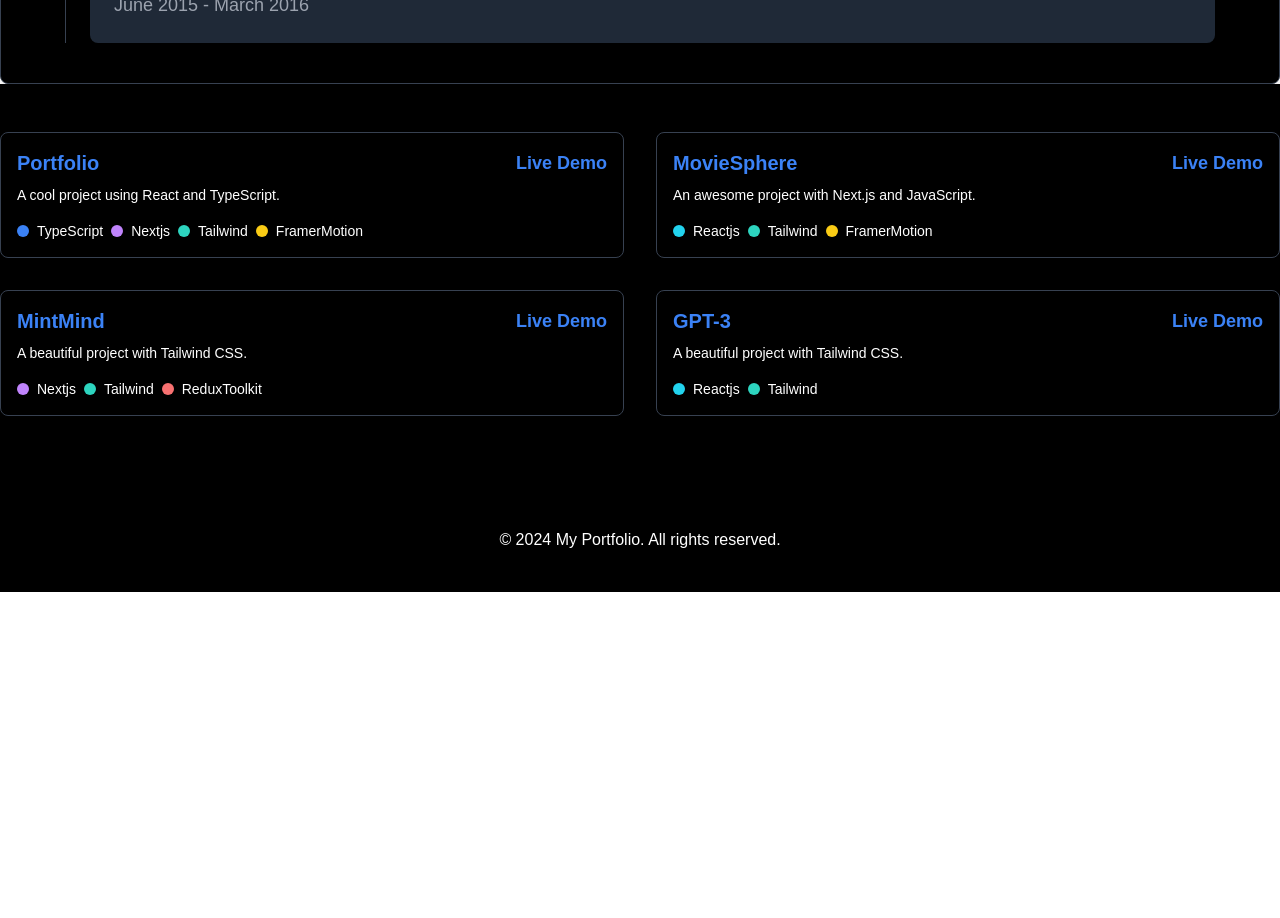
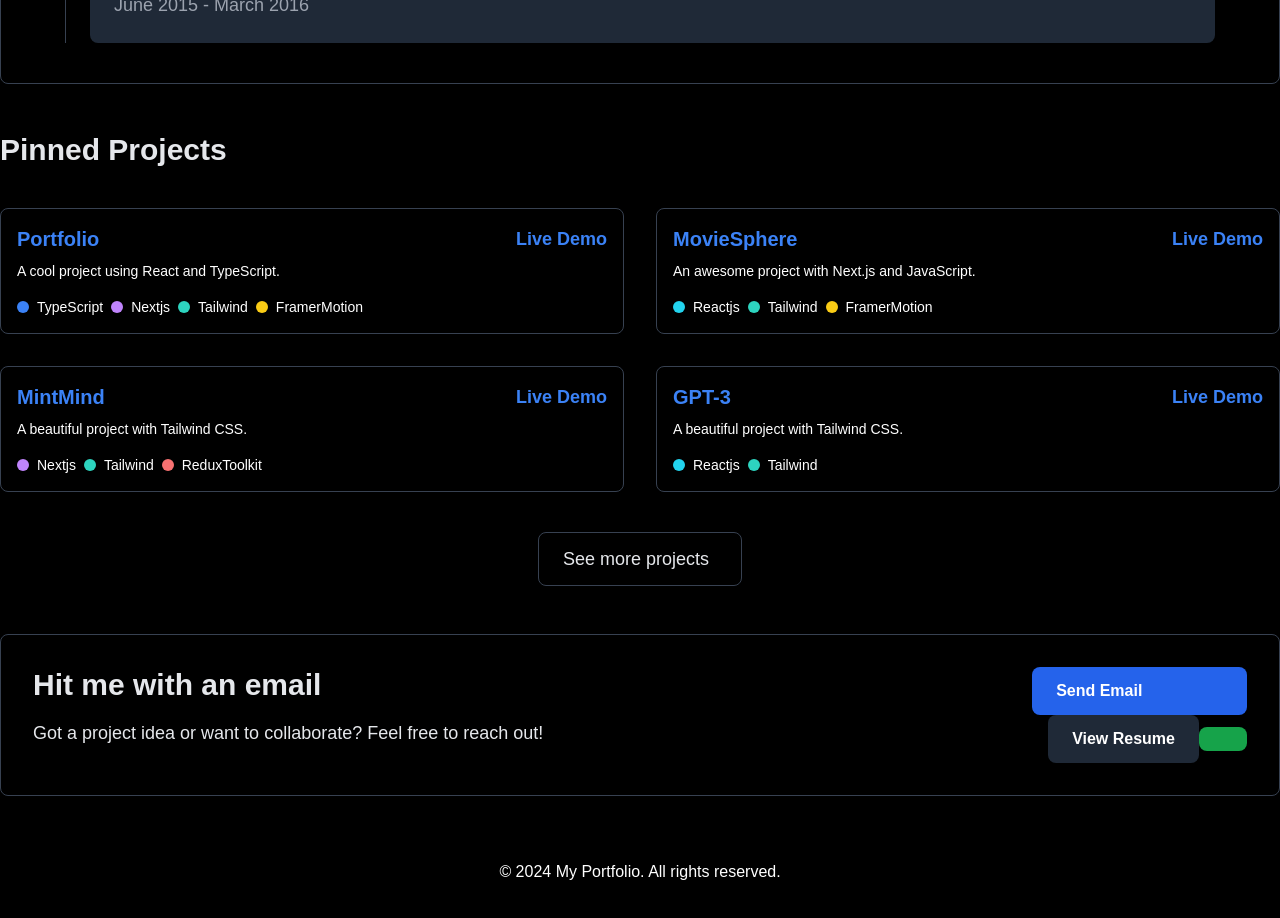
Before and after one commit to Chinmay2660/Portfolio, a Next.js app: page / in a window 1280 px wide. Shown: the part 1580-2498 px from the top of the page. Before the commit the page ends 2172 px from the top, so only its background shows below. Built offline with nearby package versions, Linux system fonts and the light colour scheme.

Commit message:
Feat: Add contact component

```diff
--- a/app/layout.tsx
+++ b/app/layout.tsx
@@ -28,7 +28,7 @@ export default function RootLayout({
   return (
     <html lang="en">
       <body
-        className={`${geistSans.variable} ${geistMono.variable} antialiased`}
+        className={`${geistSans.variable} ${geistMono.variable} antialiased bg-primary`}
       >
         <Navbar />
         {children}
--- a/app/page.tsx
+++ b/app/page.tsx
@@ -1,11 +1,13 @@
 import ProjectSection from '@/components/ProjectSection';
 import Hero from '@/components/Hero';
+import Contact from '@/components/Contact';
 
 export default function HomePage() {
   return (
     <>
       <Hero />
       <ProjectSection/>
+      <Contact/>
     </>
   );
 }
--- /dev/null
+++ b/components/Contact.tsx
@@ -0,0 +1,44 @@
+import { FC } from "react";
+
+const Contact: FC = () => {
+  return (
+    <section className="max-w-7xl mx-auto flex flex-col md:flex-row justify-between bg-primary border border-gray-700 rounded-lg p-8 shadow-lg text-gray-200">
+      <div className="flex-1 mb-8 md:mb-0">
+        <h2 className="text-3xl font-bold">Hit me with an email</h2>
+        <p className="mt-4 text-lg">
+          Got a project idea or want to collaborate? Feel free to reach out!
+        </p>
+      </div>
+
+      <div className="flex flex-col space-x-4">
+        <a
+          href="mailto:your-email@example.com"
+          className="px-6 py-3 bg-blue-600 hover:bg-blue-700 text-white font-semibold rounded-lg transition duration-300"
+        >
+          Send Email
+        </a>
+
+        <div className="flex items-center">
+          <a
+            href="/path-to-your-resume.pdf"
+            target="_blank"
+            rel="noopener noreferrer"
+            className="px-6 py-3 bg-gray-800 hover:bg-gray-700 text-white font-semibold rounded-lg transition duration-300"
+          >
+            View Resume
+          </a>
+
+          <a
+            href="/path-to-your-resume.pdf"
+            download="Chinmay_Bhoir_Resume.pdf"
+            className="px-6 py-3 bg-green-600 hover:bg-green-700 text-white font-semibold rounded-lg flex items-center transition duration-300"
+          >
+            <i className="fas fa-download text-lg"></i>
+          </a>
+        </div>
+      </div>
+    </section>
+  );
+};
+
+export default Contact;
--- a/components/Navbar.tsx
+++ b/components/Navbar.tsx
@@ -62,13 +62,13 @@ const Navbar = () => {
         opacity: scrollDirection === "top" ? 1 : 0.95,
       }}
       transition={{ type: "tween", duration: 0.2 }}
-      className={`fixed top-0 left-0 right-0 z-50 backdrop-blur-lg bg-gray-900 bg-opacity-60 shadow-lg py-3 transition-all duration-200 dark:bg-gray-800 ${
+      className={`fixed top-0 left-0 right-0 z-50 backdrop-blur-lg bg-primary shadow-lg py-3 transition-all duration-200 ${
         scrollDirection === "top" ? "bg-opacity-60" : "bg-opacity-40"
       }`}
     >
       <div className="max-w-7xl mx-auto px-4 py-2 border border-gray-700 rounded-lg shadow-lg">
         <div className="flex justify-between items-center">
-          <div className="text-2xl font-bold text-white dark:text-gray-300">
+          <div className="text-2xl mx-6 font-bold text-white dark:text-gray-300">
             <Link href="/">My Portfolio</Link>
           </div>
 
--- a/components/ProjectSection.tsx
+++ b/components/ProjectSection.tsx
@@ -34,6 +34,10 @@ const projects = [
 const ProjectSection = () => {
   return (
     <section className="max-w-7xl mx-auto py-12 bg-primary">
+      <h2 className="text-3xl font-bold text-gray-200 text-left mb-10">
+        Pinned Projects
+      </h2>
+
       <div className="container mx-auto grid grid-cols-1 md:grid-cols-1 lg:grid-cols-2 xl:grid-cols-2 gap-8">
         {projects.map((project, index) => (
           <ProjectCard
@@ -46,6 +50,19 @@ const ProjectSection = () => {
           />
         ))}
       </div>
+
+      <div className="mt-10 flex justify-center">
+      <a
+        href="https://github.com/Chinmay2660"
+        target="_blank"
+        rel="noopener noreferrer"
+        className="text-lg text-gray-200 bg-transparent  shadow-lg border border-gray-700 hover:border-gray-600 px-6 py-3 rounded-lg flex items-center hover:bg-gray-700 hover:text-white transition-all duration-300"
+      >
+        See more projects
+        <i className="fas fa-arrow-right ml-2"></i>
+      </a>
+    </div>
+
     </section>
   );
 };
```
